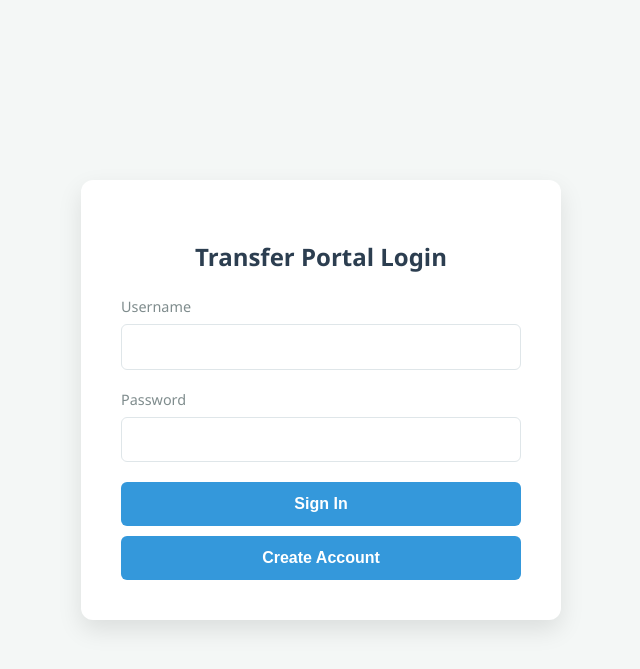
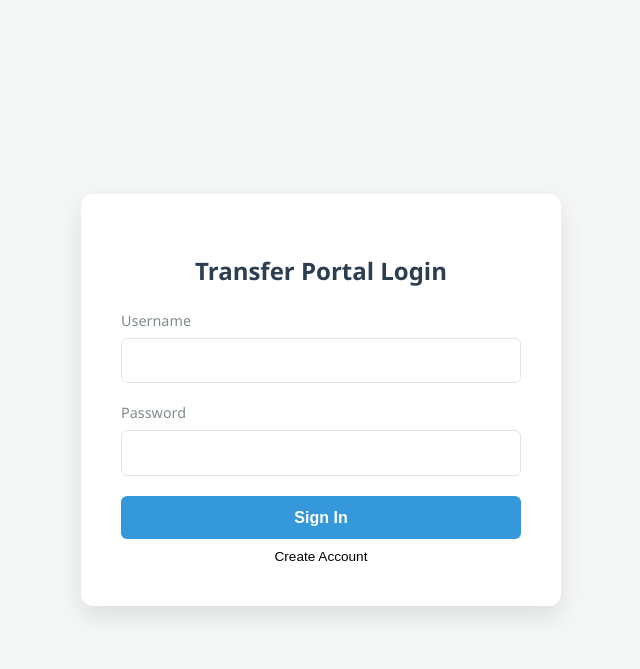
Before and after one commit to jalenmed1911/CS4750Project, a PHP site: page /login.php in a window 1280 px wide. Shown: the top 669 px of the page, without its empty margins (319-959 px from the left). Run offline with PHP 8.4, Linux system fonts and the light colour scheme.

Commit message:
Login Refactoring template

```diff
--- a/login.css
+++ b/login.css
@@ -54,3 +54,18 @@ button:hover { background-color: #2980b9; }
 .hidden {
     display: none;
 }
+
+.create-button {
+    width: 100%;
+    margin-top: 10px;
+    padding: 0;
+    background: transparent;
+    border: none;
+    color: #000;
+    font-size: 0.85rem;   /* smaller than main button text */
+    font-weight: 400;
+    text-align: center;
+    cursor: pointer;
+}
+
+.button.create-button:hover { text-decoration: underline; background: transparent; }
--- a/login.php
+++ b/login.php
@@ -12,21 +12,49 @@ require("transferportaldb.php");
 <body>
     <div class="login-container">
         <h2>Transfer Portal Login</h2>
-        <form method="post" action="index.php">
+        <!-- Login form: -->
+        <!--  EXPLANATION OF LOGIN FORM:
+            form method: post -> Tells html to send data to the server
+            form action: index.php -> Sends content to index.php
+            form enctype: application/x-www-form-urlencoded -> Tells html to send the data in a url encoded format(which is the default)
+            button type: submit -> Tells html to submit the form
+                (ie tells html that the content of the form is done and ready to be sent to the server)
+        -->
+        <form method="post" action="index.php" enctype="application/x-www-form-urlencoded">
+
+            <!-- Username input: -->
             <div class="form-group">
                 <label>Username</label>
                 <input type="text" name="username" required>
             </div>
+            <!-- Password input: -->
             <div class="form-group">
                 <label>Password</label>
                 <input type="password" name="password" required>
             </div>
+
+            <!-- Sign in button: -->
+
             <button type="submit">Sign In</button>
         </form>
-        <form method="post" action="index.php">
-        <button name="Create" style="margin-top: 10px;">Create Account</button>
+
+        <!-- Create account button: -->
+        <!--EXPLANATION OF CREATE ACCOUNT FORM:
+            form method: post -> Tells html to send data to the server
+            form action: index.php -> Sends content to index.php
+            form enctype: application/x-www-form-urlencoded -> Tells html to send the data in a url encoded format(which is the default)
+
+            button name: Create -> Tells html to submit the form with the name "Create"
+            button class: create-button -> Tells html to apply the create-button class to the button
+
+            button type: submit -> Tells html to submit the form
+            (ie tells html that the content of the form is done and ready to be sent to the server)
+        -->
+        <form method="post" action="index.php" enctype="application/x-www-form-urlencoded">
+            <button name="Create" class="create-button">Create Account</button>
         </form>
-        <?php
+
+        <!-- Unused code for the most part
                 if (isset($_SESSION['error']) && !isset($_SESSION['success'])) {
                     echo '<p class="error" style="color: red;">' . htmlspecialchars($_SESSION['error']) . '</p>';
                     unset($_SESSION['error']);
@@ -35,7 +63,7 @@ require("transferportaldb.php");
                     echo '<p class="success" style="color: green;">' . htmlspecialchars($_SESSION['success']) . '</p>';
                     unset($_SESSION['success']);
                 }
-        ?>
+        -->
     </div>
 </body>
 </html>
```
Also changed, not shown: Global_Files/add_index.php.txt (added), Login_Functionality/add_login.css.txt (added), Login_Functionality/add_login.php.txt (added). Lines whose indentation alone changed are shown as unchanged.
